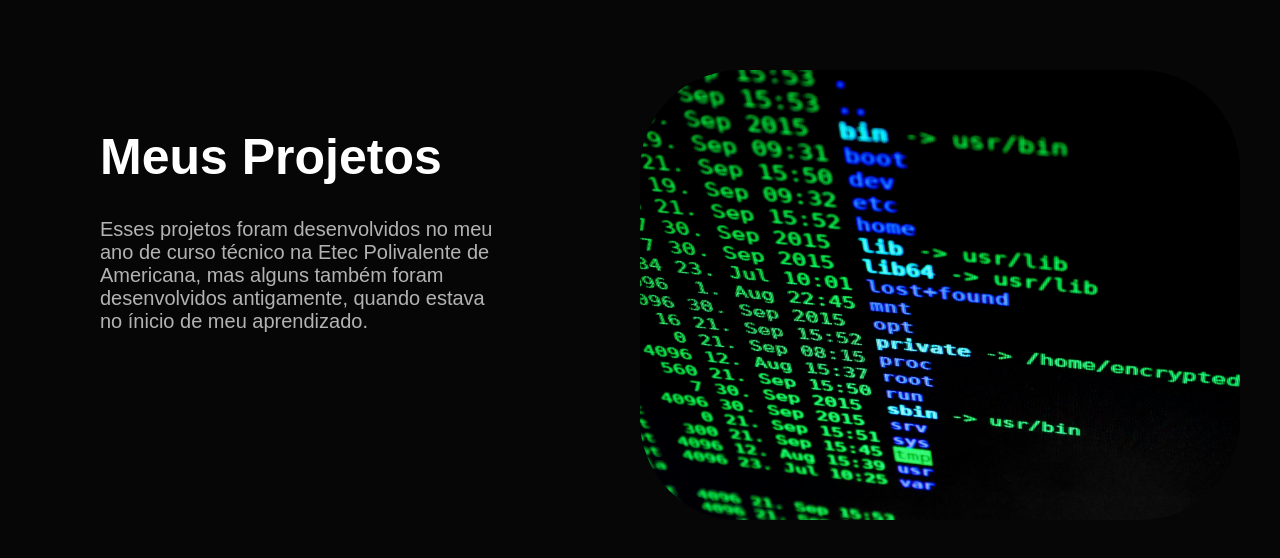
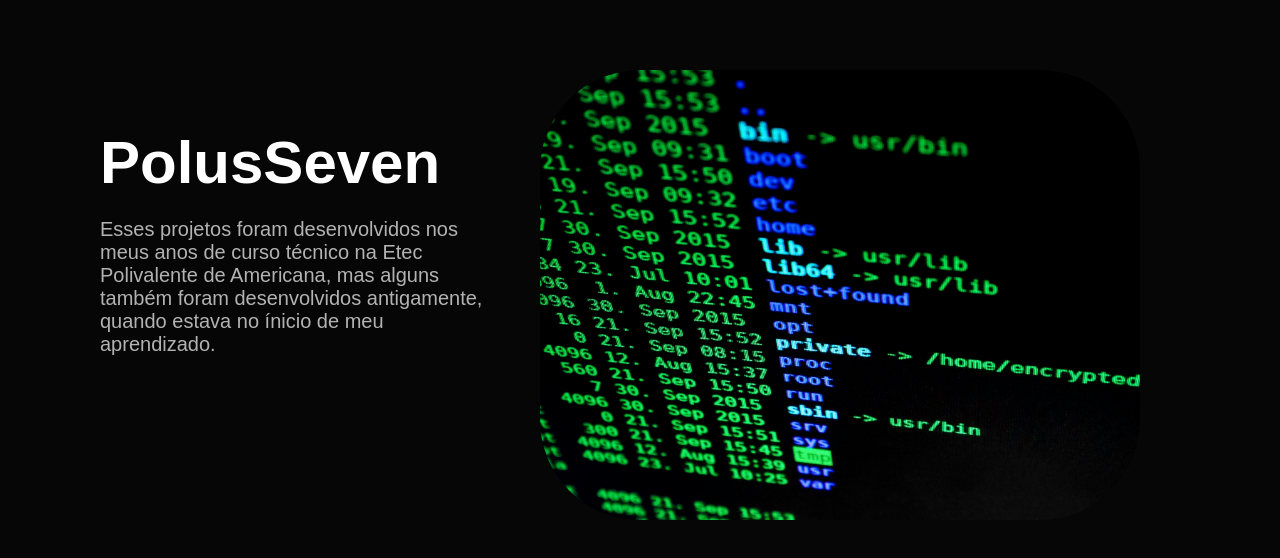
Before and after one commit to themedeiros/pmedeiros, a plain HTML site: page projetos.html in a window 1280 px wide. Drawn offline with Linux system fonts and the light colour scheme; a web font is replaced by a local one.

Commit message:
Add files via upload

```diff
--- a/projetos.html
+++ b/projetos.html
@@ -8,10 +8,14 @@
 </head>
 <body>
     <div class="container">
-        <h1>Meus Projetos</h1>
-        <p>Esses projetos foram desenvolvidos no meu ano de curso técnico na Etec Polivalente de Americana, mas alguns também foram desenvolvidos antigamente, quando estava no ínicio de meu aprendizado.</p>
+       <h1 id="text"></h1>
+        <p>Esses projetos foram desenvolvidos nos meus anos de curso técnico na Etec Polivalente de Americana, mas alguns também foram desenvolvidos antigamente, quando estava no ínicio de meu aprendizado.</p>
         <div class="img">
             <img src="code.jpg"></div>
     </div>
+    <div class="projetos">
+
+    </div>
+<script src="script.js"></script>
 </body>
 </html>
--- /dev/null
+++ b/script.js
@@ -0,0 +1,31 @@
+const phrases = ["Meus Projetos !", "PolusSeven", "Calmind", "Até o Sim","Telegram Bot","Aro Contabilidade"];
+
+let phraseIndex = 0;
+let charIndex = 0;
+const textElement = document.getElementById("text");
+
+function typeText() {
+  if (charIndex < phrases[phraseIndex].length) {
+    textElement.innerHTML += phrases[phraseIndex][charIndex];
+    charIndex++;
+  } else {
+    phraseIndex++;
+    charIndex = 0;
+
+    setTimeout(() => {
+      textElement.innerHTML = '';
+
+      if (phraseIndex >= phrases.length) {
+        phraseIndex = 0;
+      }
+
+      typeText();
+    }, 1000);
+    return;
+  }
+
+  setTimeout(typeText, 150);
+}
+window.onload = function() {
+  typeText();
+};
--- a/style.css
+++ b/style.css
@@ -213,3 +213,12 @@ button {
     margin-left: 100px;
   }
 }
+@media (max-width:1920px){
+  .container h1{
+    font-size:60px;
+
+  }
+  .img{
+    margin-right: 140px;
+  }
+}
```
Also changed, not shown: index.html (+2 -2 lines).
